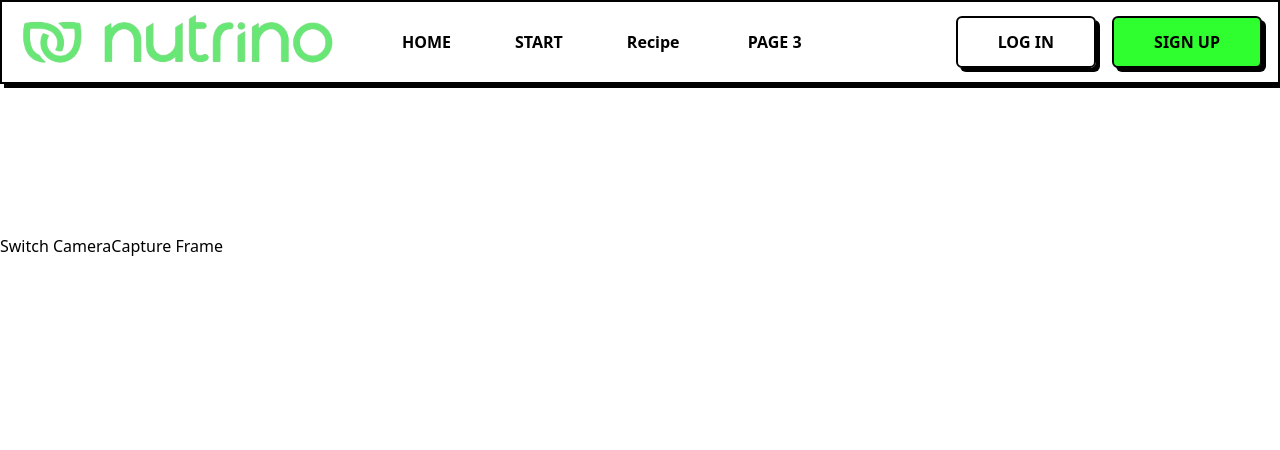
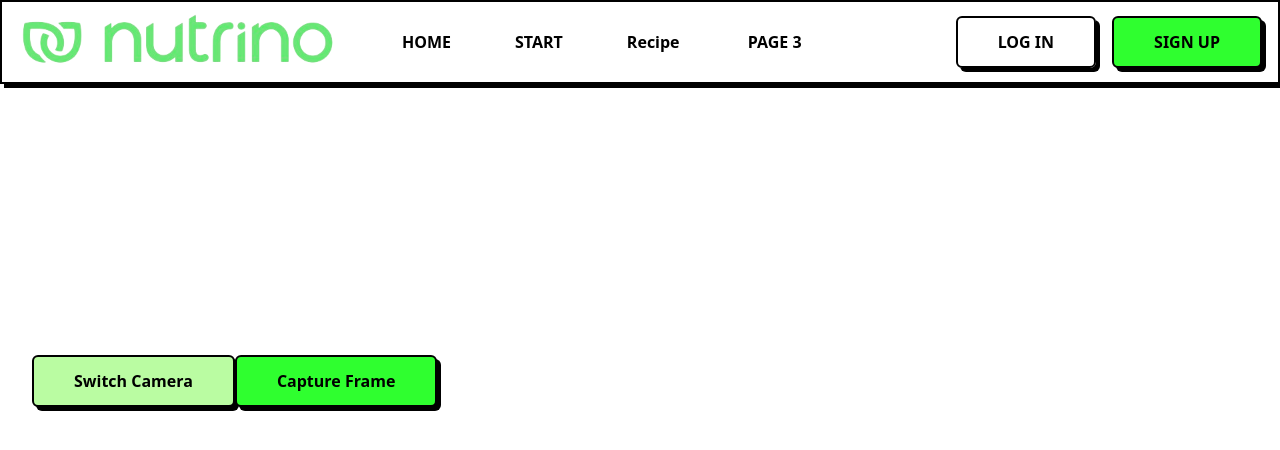
Before and after one commit to arnitdo/Nutrino, a React (Vite) app in the folder frontend/: page /recipe in a window 1280 px wide. Shown: the top 450 px of the page. Built offline with nearby package versions, Linux system fonts and the light colour scheme; no server answers.

Commit message:
fixed url bug

```diff
--- a/frontend/src/lib/zustand.js
+++ b/frontend/src/lib/zustand.js
@@ -1,6 +1,7 @@
 import { create } from "zustand";
 
 const store = create((set) => ({
+  backend_url: "https://nutrino-backend.up.railway.app/api",
   message: "",
   setMessage: (item) => set(() => ({ message: item })), // set is a function that takes a function
   toast: false,
--- a/frontend/src/pages/LoginPage.jsx
+++ b/frontend/src/pages/LoginPage.jsx
@@ -11,12 +11,12 @@ import OrangeBG from "../assets/orange_bg.jpeg"
 export default function LoginPage() {
 	const [email, setemail] = useState("")
 	const [password, setpassword] = useState("")
-	const {setToast, setMessage, setAuth} = store()
+	const {setToast, setMessage, setAuth, backend_url} = store()
 	const navigate = useNavigate()
 
 	const handleLogin = async (e) => {
 		e.preventDefault()
-		const url = import.meta.env.VITE_BACKEND_URL
+		const url = backend_url
 		try {
 			const res = await fetch(`${url}/auth/login`, {
 				method: "POST",
--- a/frontend/src/pages/Recipe.jsx
+++ b/frontend/src/pages/Recipe.jsx
@@ -1,9 +1,11 @@
 import React, { useRef, useState } from 'react'
+import store from '../lib/zustand';
+import Button from '../components/Button';
 
 export default function Recipe() {
   const videoRef = useRef(null);
   const [rearCamera, setRearCamera] = useState(true);
-
+  const {backend_url} = store()
   const getMedia = async () => {
     try {
       const constraints = {
@@ -30,9 +32,16 @@ export default function Recipe() {
     canvas.height = video.videoHeight;
     const ctx = canvas.getContext('2d');
     ctx.drawImage(video, 0, 0, canvas.width, canvas.height);
-    canvas.toBlob((blob) => {
+    canvas.toBlob(async(blob) => {
       // Handle the captured blob as needed (e.g., upload to server)
-      console.log(blob);
+      const formData = new FormData();
+      formData.append('image', blob);
+      const res = await fetch(`http://127.0.0.1:5000/ingredientsfetch`,{
+        method: "POST",
+        body: formData
+      })
+      const data = await res.json()
+      console.log(data);
     }, 'image/jpeg');
   };
 
@@ -42,11 +51,15 @@ export default function Recipe() {
   }, []);
 
   return (
-    <div>
-        <div>
+    <div className=' flex w-full flex-col py-12'>
+        <div className='flex flex-row justify-between items-center w-full'>
+          <div className="flex flex-col gap-5 px-8">
       <video ref={videoRef} autoPlay playsInline />
-      <button onClick={switchCamera}>Switch Camera</button>
-      <button onClick={captureFrame}>Capture Frame</button>
+      <div className="flex flex-row w-full justify-between items-center">
+      <Button color='secondary' onClick={switchCamera}>Switch Camera</Button>
+      <Button color='primary' onClick={captureFrame}>Capture Frame</Button>
+      </div>
+      </div>
     </div>
     </div>
   )
--- a/frontend/src/pages/SignupPage.jsx
+++ b/frontend/src/pages/SignupPage.jsx
@@ -10,22 +10,22 @@ export default function SignupPage() {
   const [name, setname] = useState("")
   const [email, setemail] = useState("")
   const [password, setpassword] = useState("")
-	const {setToast, setMessage, setAuth} = store()
+  const {setToast, setMessage, setAuth, backend_url} = store()
   const navigate = useNavigate()
-	const handleSignup = async (e) => {
+  const handleSignup = async(e) => {
     e.preventDefault()
-		const url = import.meta.env.VITE_BACKEND_URL
+    const url= backend_url
     console.log(url)
     try {
     const res = await fetch(`${url}/auth/signup`, {
       method: "POST",
-				body: JSON.stringify({name, email, password}),
+      body: JSON.stringify({ name, email, password }),
       headers: {
         "Content-Type": "application/json"
       }
   })
   const data = await res.json()
-			if (data.error) {
+  if(data.error){
     setMessage(data.error)
     setToast(true)
     return
```
Also changed, not shown: 2 other files (tests, documents, lock files or other folders). Lines whose indentation alone changed are shown as unchanged.
